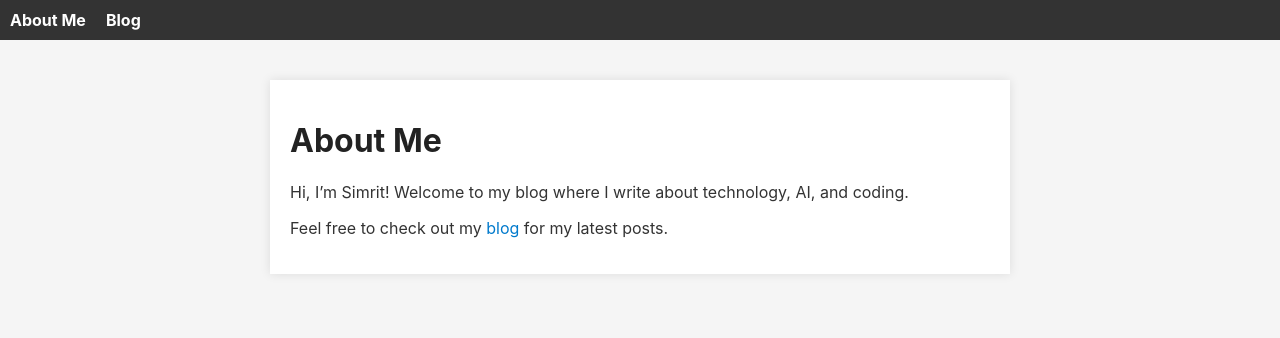
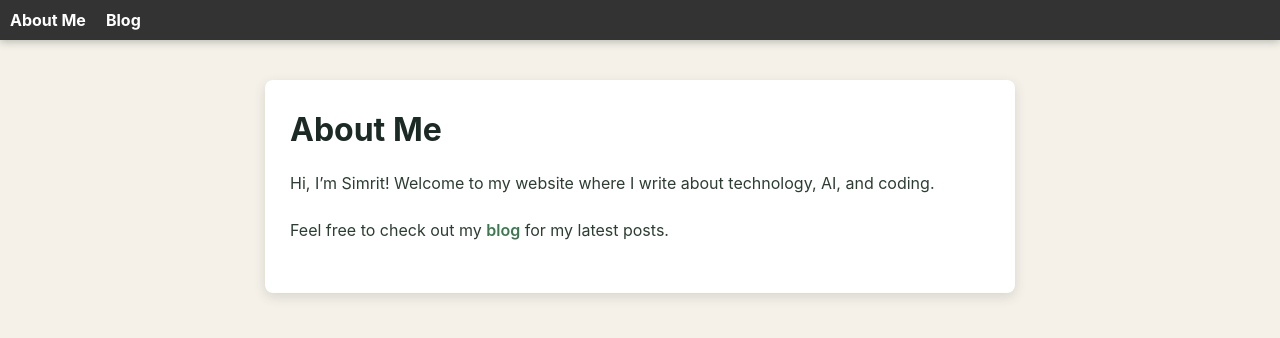
Before and after one commit to simritdhanjal/simritdhanjal.github.io, a Jekyll site: the page built from index.md, in a window 1280 px wide. Shown: the top 338 px of the page. Built offline with Jekyll 4.4.1, drawn with Linux system fonts in a browser that asks for light colours.

Commit message:
style changes

```diff
--- a/_config.yml
+++ b/_config.yml
@@ -13,6 +13,6 @@ markdown: kramdown
 # Navigation links for header
 nav_links:
   - title: About Me
-    url: /about.html
+    url: /
   - title: Blog
     url: /blog.html
--- a/assets/css/style.css
+++ b/assets/css/style.css
@@ -1,29 +1,103 @@
+/* Base styles */
 body {
     font-family: -apple-system, BlinkMacSystemFont, "Segoe UI", Roboto, Oxygen,
       Ubuntu, Cantarell, "Open Sans", "Helvetica Neue", sans-serif;
     margin: 0;
     padding: 0;
-    background: #f5f5f5;
-    color: #333;
+    background: #f5f1e9; /* soft beige */
+    color: #2c3e33; /* dark forest green */
   }
 
+  /* Container */
   main {
     max-width: 700px;
     margin: 40px auto;
-    padding: 20px;
-    background: white;
-    box-shadow: 0 0 10px rgba(0,0,0,0.1);
+    padding: 30px 25px;
+    background: #ffffff; /* white card */
+    border-radius: 8px;
+    box-shadow: 0 4px 12px rgba(44, 62, 51, 0.15); /* subtle green shadow */
   }
 
-  h1 {
-    color: #222;
+  /* Headings */
+  h1, h2, h3 {
+    color: #1b2a24; /* deeper forest green */
+    font-weight: 700;
+    margin-top: 0;
   }
 
+  /* Links */
   a {
-    color: #007acc;
+    color: #3d7850; /* medium forest green */
     text-decoration: none;
+    font-weight: 600;
   }
 
-  a:hover {
+  a:hover, a:focus {
+    text-decoration: underline;
+    color: #225032; /* darker green on hover */
+  }
+
+  /* Navigation */
+  nav {
+    background: #2f4f4f; /* dark forest green */
+    padding: 12px 20px;
+    box-shadow: 0 2px 8px rgba(44, 62, 51, 0.3);
+  }
+
+  nav ul {
+    list-style: none;
+    margin: 0;
+    padding: 0;
+    display: flex;
+    gap: 24px;
+  }
+
+  nav ul li a {
+    color: #f5f1e9; /* beige */
+    font-weight: 600;
+    font-size: 1rem;
+  }
+
+  nav ul li a:hover {
+    color: #a2b29f; /* light sage green */
     text-decoration: underline;
   }
+
+  /* Paragraphs */
+  p {
+    line-height: 1.65;
+    margin-bottom: 1.25rem;
+  }
+
+  /* Lists */
+  ul {
+    padding-left: 1.25rem;
+    margin-bottom: 1.25rem;
+  }
+
+  /* Code blocks */
+  code {
+    background: #e4e2d5; /* light beige */
+    padding: 2px 5px;
+    border-radius: 4px;
+    font-family: "Courier New", Courier, monospace;
+    font-size: 0.95em;
+  }
+
+  /* Blockquotes */
+  blockquote {
+    border-left: 4px solid #3d7850;
+    padding-left: 1rem;
+    color: #556b59;
+    font-style: italic;
+    margin: 1rem 0;
+  }
+
+  /* Footer (optional) */
+  footer {
+    text-align: center;
+    font-size: 0.9rem;
+    color: #556b59;
+    padding: 15px 0;
+    margin-top: 40px;
+  }
--- a/index.md
+++ b/index.md
@@ -5,6 +5,6 @@ title: About Me
 
 # About Me
 
-Hi, I’m Simrit! Welcome to my blog where I write about technology, AI, and coding.
+Hi, I’m Simrit! Welcome to my website where I write about technology, AI, and coding.
 
 Feel free to check out my [blog](/blog.html) for my latest posts.
```
Also changed, not shown: about.md (deleted, +0 -9 lines), _posts/ai_drift.md (renamed from _posts/2025-08-07-ai-drift.md).
